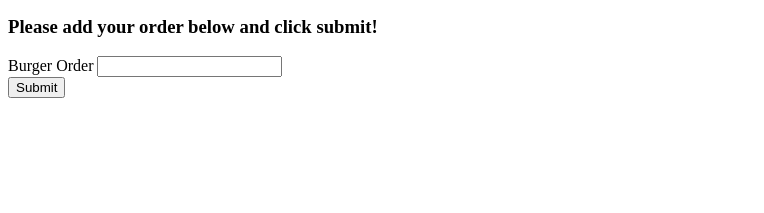
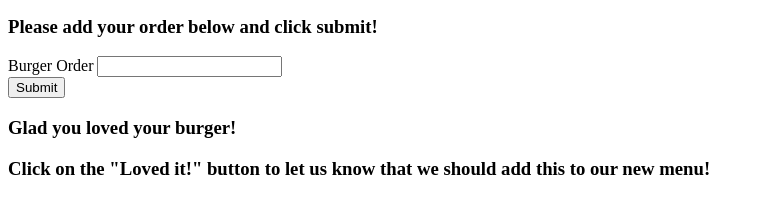
Before and after one commit to elowskya/burgerCreator, a website: page public/home.html in a window 1280 px wide. Shown: the part 105-318 px from the top of the page, without its empty margins (0-764 px from the left). Drawn offline with Linux system fonts and the light colour scheme.

Commit message:
html built for both parts

```diff
--- a/public/home.html
+++ b/public/home.html
@@ -13,16 +13,24 @@
         <h1>Add your Burger Request</h1>
         <h3> We love burgers and will make one to your specifications!</h3>
         <h3> Please add your order below and click submit!</h3>
-             <form>
+        <form>
             <div>
-              <label for="uname">Burger Order </label>
-              <input type="text" id="burgerOrder" name="burgerName">
+                <label for="uname">Burger Order </label>
+                <input type="text" id="burgerOrder" name="burgerName">
             </div>
             <div>
-              <button>Submit</button>
+                <button id="submitButton">Submit</button>
             </div>
-          </form>
+        </form>
+
+        <div>
+            <h3> Glad you loved your burger!</h3>
+            <h3> Click on the "Loved it!" button to let us know that we should add this to our new menu!</h3>
+
+        </div>
     </div>
+
+
 
 </body>
 
```
